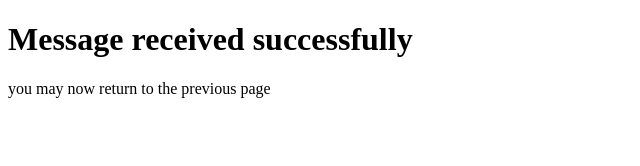
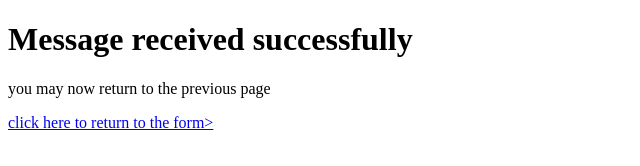
Before and after one commit to Jasin445/favouremail, a plain HTML site: page thanks.html in a window 1280 px wide. Shown: the whole page, without its empty margins (0-640 px from the left). Drawn offline with Linux system fonts and the light colour scheme.

Commit message:
Update thanks.html

```diff
--- a/thanks.html
+++ b/thanks.html
@@ -11,7 +11,7 @@
 
     <h1>Message received successfully</h1>
     <p>you may now return to the previous page</p>
-
+    <a href="index.html">click here to return to the form>
 
 </body>
 </html>
```
